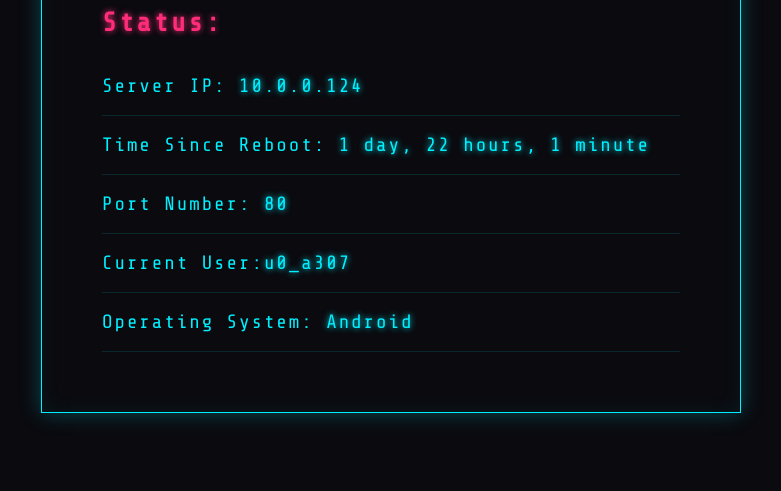
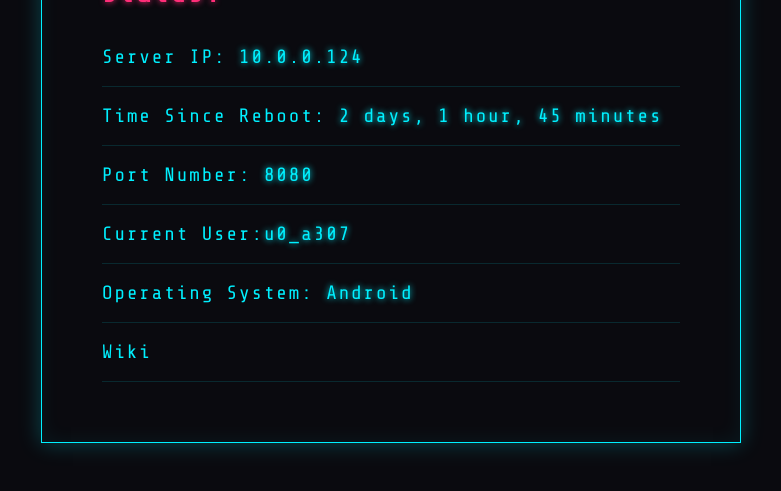
Before and after one commit to Red-Cipher/SamsungServer, a plain HTML site: page index.html in a window 1280 px wide. Shown: the part 255-746 px from the top of the page, without its empty margins (249-1030 px from the left). Drawn offline with nearby package versions, Linux system fonts and the light colour scheme.

Commit message:
Added HTML wiki href

```diff
--- a/index.html
+++ b/index.html
@@ -51,6 +51,11 @@
         color: #00f0ff;
         text-shadow: 0 0 6px #00f0ff;
     }
+
+    a {
+	text-decoration: none;
+	color: inherit;
+    }
 </style>
 
 </head>
@@ -69,6 +74,10 @@
         <div>Current User:<p id="Operator"></p></div>
 
 	<div>Operating System: <p id="Operating_System"></p></div>
+
+	<div>
+	  <a href="">Wiki</a>
+	</div>
     </div>
 
     <script>
@@ -107,11 +116,11 @@
 
         fetchJSONData();
 
-        //console.log(data.IP);
-        //console.log(data.Uptime);
-        //console.log(data['Port Number']);
-        //console.log(data.Operator);
-        // console.log(data['Operating System']);
+
+
+
+
+
     </script>
 </body>
 </html>
--- a/info.json
+++ b/info.json
@@ -1,7 +1,7 @@
 {
   "IP": "10.0.0.124",
-  "Time": "1 day, 22 hours, 1 minute",
-  "Port Number": "80",
+  "Time": "2 days, 1 hour, 45 minutes",
+  "Port Number": "8080",
   "Operator": "u0_a307",
   "Operating System": "Android"
 }
```
Also changed, not shown: log.txt.
